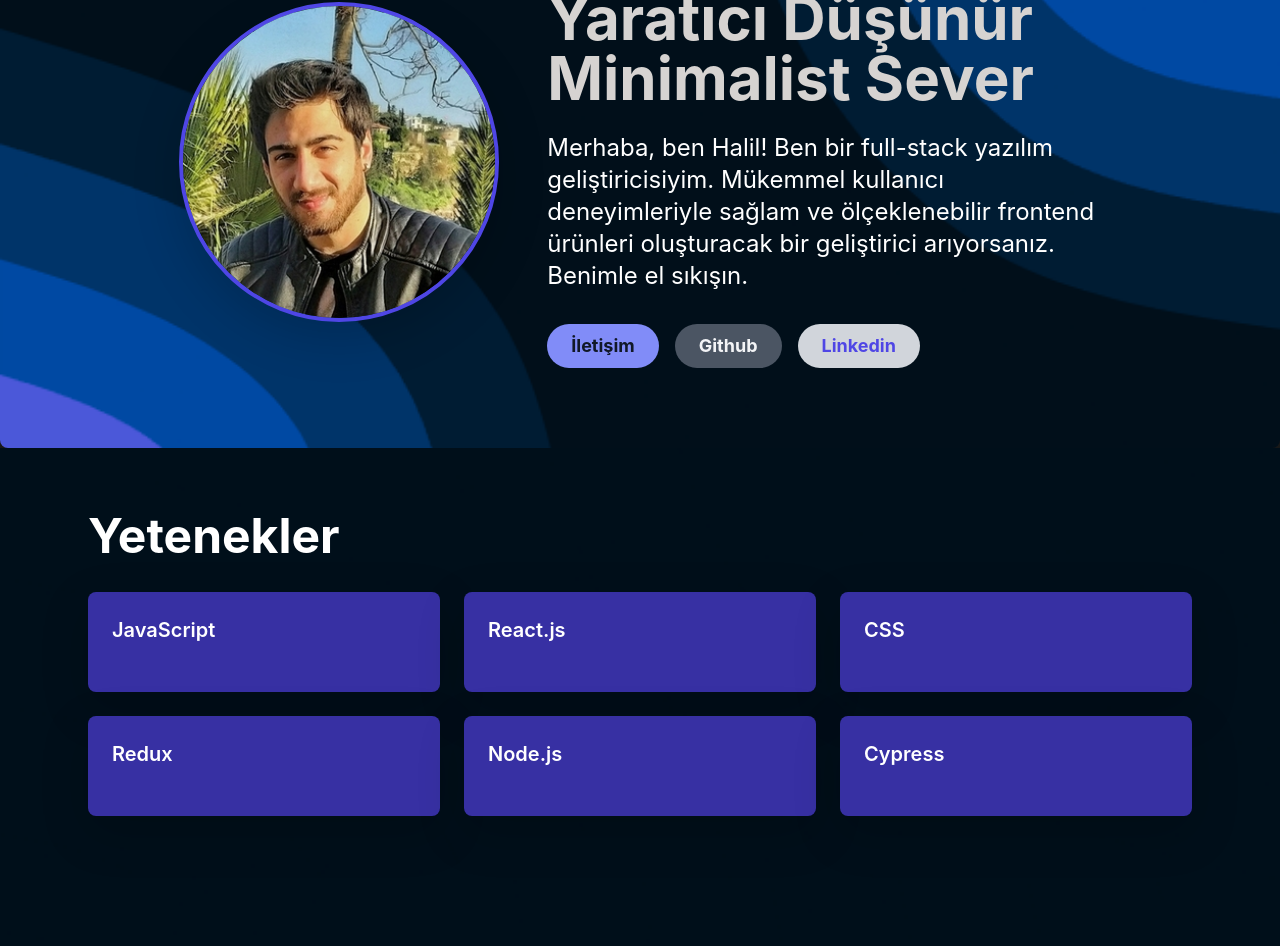
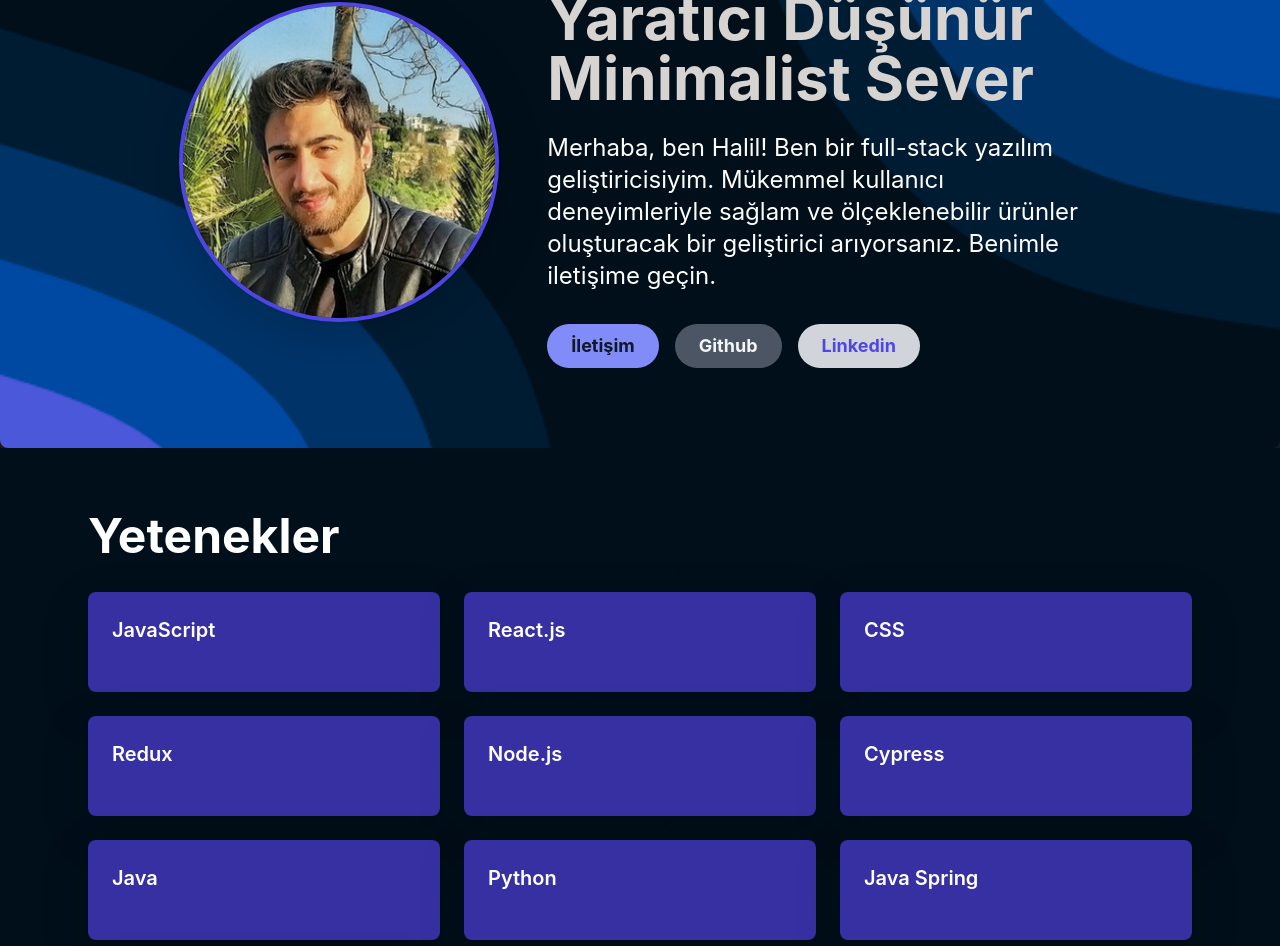
Before and after one commit to HalilAladag/web-sayfam, a React (Create React App) app: page / in a window 1280 px wide. Shown: the part 180-1126 px from the top of the page. Built offline with nearby package versions, Linux system fonts and the light colour scheme; a web font is replaced by a local one.

Commit message:
Add-extra-sections

```diff
--- a/src/components/Hero.js
+++ b/src/components/Hero.js
@@ -1,11 +1,11 @@
 import React from 'react';
-import { useSpring, animated } from 'react-spring';
+import { useSpring, } from 'react-spring';
 
 const Hero = ({ language, darkMode }) => {
   const content = {
     en: {
       greetings:
-        'Hi, I’m Halil. I’m a full-stack developer. If you are looking for a Developer who can craft solid and scalable frontend products with great user experiences, let’s shake hands with me.',
+        'Hi, I’m Halil. I’m a full-stack developer. If you are looking for a Developer who can craft solid and scalable products with great user experiences, let’s shake hands with me.',
       head1: 'Creative Thinker Minimalism Lover',
       contactButton: 'Contact',
       github: 'Github',
@@ -13,8 +13,9 @@ const Hero = ({ language, darkMode }) => {
     },
     tr: {
       greetings:
-        'Merhaba, ben Halil! Ben bir full-stack yazılım geliştiricisiyim. Mükemmel kullanıcı deneyimleriyle sağlam ve ölçeklenebilir frontend ürünleri oluşturacak bir geliştirici arıyorsanız. Benimle el sıkışın.',
-      head1: 'Yaratıcı Düşünür Minimalist Sever',
+        'Merhaba, ben Halil! Ben bir full-stack yazılım geliştiricisiyim. Mükemmel kullanıcı deneyimleriyle sağlam ve ölçeklenebilir ürünler oluşturacak bir geliştirici arıyorsanız. Benimle iletişime geçin.',
+
+        head1: 'Yaratıcı Düşünür Minimalist Sever',
       contactButton: 'İletişim',
       github: 'Github',
       linkedin: 'Linkedin',
@@ -23,11 +24,6 @@ const Hero = ({ language, darkMode }) => {
 
   const { greetings, head1, contactButton, github, linkedin } = content[language];
 
-  const imageAnimation = useSpring({
-    from: { opacity: 0, transform: 'translateX(-40px)' },
-    to: { opacity: 1, transform: 'translateX(0)' },
-    config: { duration: 800 },
-  });
 
   return (
     <div
@@ -41,19 +37,18 @@ const Hero = ({ language, darkMode }) => {
       }}
     >
       <div className="md:flex md:items-center md:w-4/5 mx-auto">
-        <animated.img
+        <img
           src="./Images/HeroPic1.jpg"
           alt="Hero"
           className="h-48 md:h-80 w-48 md:w-80 rounded-full mb-8 border-4 border-indigo-600 shadow-lg inline-block md:mr-12"
-          style={imageAnimation}
         />
         <div>
-          <animated.h1 className="text-6xl md:text-6xl font-bold mb-4 md:mb-8 text-stone-300">
+          <h1 className="text-6xl md:text-6xl font-bold mb-4 md:mb-8 text-stone-300">
             {head1}
-          </animated.h1>
-          <animated.p className="text-sm md:text-2xl mb-8 md:mb-8">
+          </h1>
+          <p className="text-sm md:text-2xl mb-8 md:mb-8">
             {greetings}
-          </animated.p>
+          </p>
           <div className="flex space-x-4">
             <button
               onClick={() => window.open('', '_blank')}
--- a/src/components/Skills.js
+++ b/src/components/Skills.js
@@ -26,6 +26,23 @@ const Skills = ({ language, darkMode }) => {
       title: 'Cypress',
       description: language === 'tr' ? 'Kullanıcılarınızın hangi tanımlama bilgilerini kabul edeceklerini veya reddedeceklerini seçmelerine olanak tanıyan basit, özelleştirilebilir, minimum kurulumlu bir tanımlama bilgisi eklentisi. Bu, vanilya JS, SCSS ve Parcel Bundler ile oluşturulmuştur ve bir NPM paketi olarak mevcuttur ve git deposu, kod ve temalar için her türlü özelleştirmeyi mümkün kılar.' : 'A simple, customizable, minimal setup cookie plugin that allows your users to select which cookies to accept or decline. This was created with vanilla JS, SCSS and Parcel Bundler and is available as a NPM package and the git repository makes any type of customization to code and themes possible.'
     },
+    {
+      title: language === 'tr' ? 'Java' : 'Java',
+      description: language === 'tr' ? 'Java çok platformlu, nesne odaklı ve ağ merkezli bir dil olup kendisi de bir platform olarak kullanılabilir. Mobil uygulamalar ve kurumsal yazılımlardan büyük veri uygulamalarına ve sunucu tarafı teknolojilere kadar her türlü yazılımı kodlamada kullanılabilecek hızlı, güvenli ve güvenilir bir programlama dilidir.' : 'Java is a multi-platform, object-oriented and network-centric language that can itself be used as a platform. It is a fast, secure and reliable programming language that can be used to code all kinds of software, from mobile applications and enterprise software to big data applications and server-side technologies.'
+    },
+    {
+      title: language === 'tr' ? 'Python' : 'Python',
+      description: language === 'tr' ? 'Python; sistem programlama, kullanıcı arabirimi programlama, ağ programlama, web programlama, uygulama ve veri tabanı yazılımı programlama gibi birçok alanda yazılım geliştirebilen bir yazılım dilidir' : 'Python is a software language that can develop software in many areas such as system programming, user interface programming, network programming, web programming, application and database software programming.'
+    },
+    {
+      title: language === 'tr' ? 'Java Spring' : 'Java Spring',
+      description: language === 'tr' ? 'Spring, kurumsal uygulamalar geliştirmek için kullanılan Java tabanlı bir web çerçevesidir. Minimum kodlama ile web uygulamaları geliştirmek için esnek bir platform sağlar. Finans, e-ticaret ve sağlık gibi çeşitli sektörlerde sıklıkla tercih edilir. Spring, kurumsal Java geliştirmeyi destekleyen bir çerçevedir.' : 'Spring is a Java-based web framework used for developing enterprise applications. It provides a flexible platform for developing web applications with minimal coding. It is often preferred in various industries such as finance, e-commerce and healthcare. Spring is a framework that supports enterprise Java development.'
+    },
+    {
+      title: language === 'tr' ? 'SQL' : 'SQL',
+      description: language === 'tr' ? 'Yapılandırılmış sorgu dili (SQL), bilgileri ilişkisel bir veri tabanında depolamak ve işlemek için kullanılan bir programlama dilidir. İlişkisel bir veri tabanı, farklı veri niteliklerini ve veri değerleri arasındaki çeşitli ilişkileri temsil eden satırlar ve sütunlar ile bilgileri tablo biçiminde depolar.' : 'Structured query language (SQL) is a programming language used to store and manipulate information in a relational database. A relational database stores information in tabular format, with rows and columns representing different data attributes and various relationships between data values.'
+    },
+
   ];
 
   const [selectedSkillIndex, setSelectedSkillIndex] = useState(null);
```
